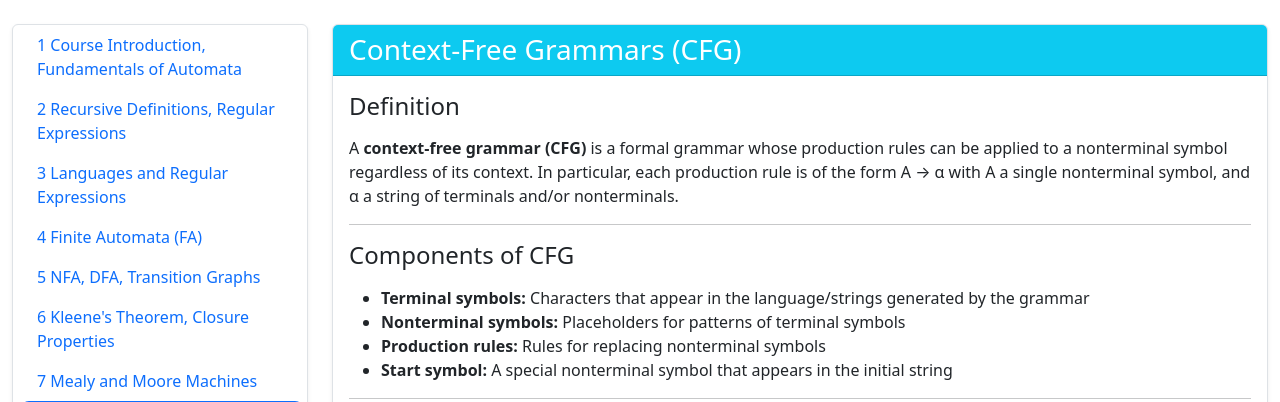
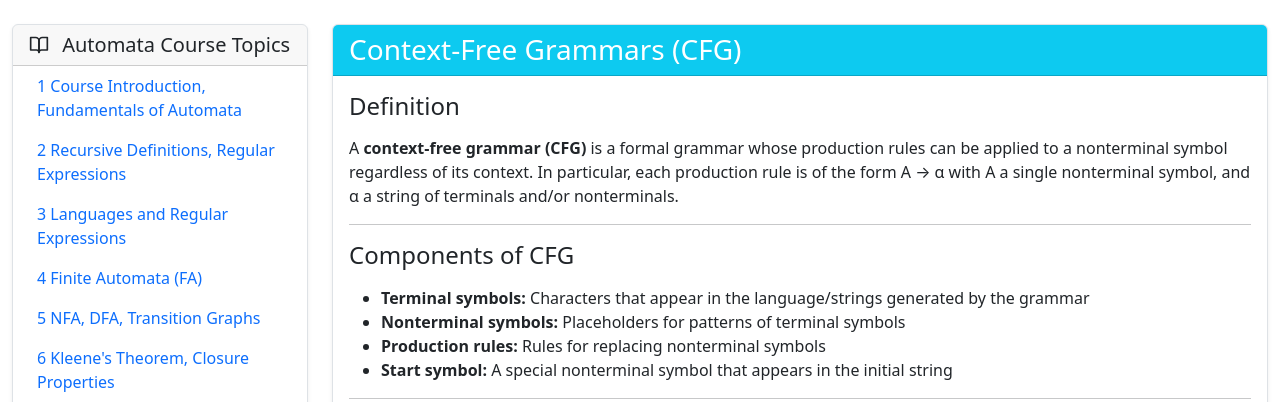
Before and after one commit to Abrash-Official/Theory-Of-Automata, a Flask app: page /cfg in a window 1280 px wide. Shown: the part 56-458 px from the top of the page. Run offline with Flask 3, Linux system fonts and the light colour scheme; some libraries are stand-ins or nearby versions.

Commit message:
Add Heading of the topics

```diff
--- a/templates/base.html
+++ b/templates/base.html
@@ -45,6 +45,12 @@
             <!-- Sidebar with Course Topics and Conversion Tools -->
             <div class="col-lg-3 col-md-4">
                 <div class="card h-100">
+                    <div class="card-header">
+                        <h5 class="card-title mb-0">
+                            <i data-feather="book-open" class="me-2"></i>
+                            Automata Course Topics
+                        </h5>
+                    </div>
                     <div class="card-body p-0">
                         <div class="nav flex-column nav-pills" id="course-sidebar" role="tablist" aria-orientation="vertical" style="text-align: left;">
                             <a class="nav-link text-start ms-2 {% if active_page == 'course_intro' %}active{% endif %}" href="{{ url_for('course_intro') }}">1 Course Introduction, Fundamentals of Automata</a>
```
